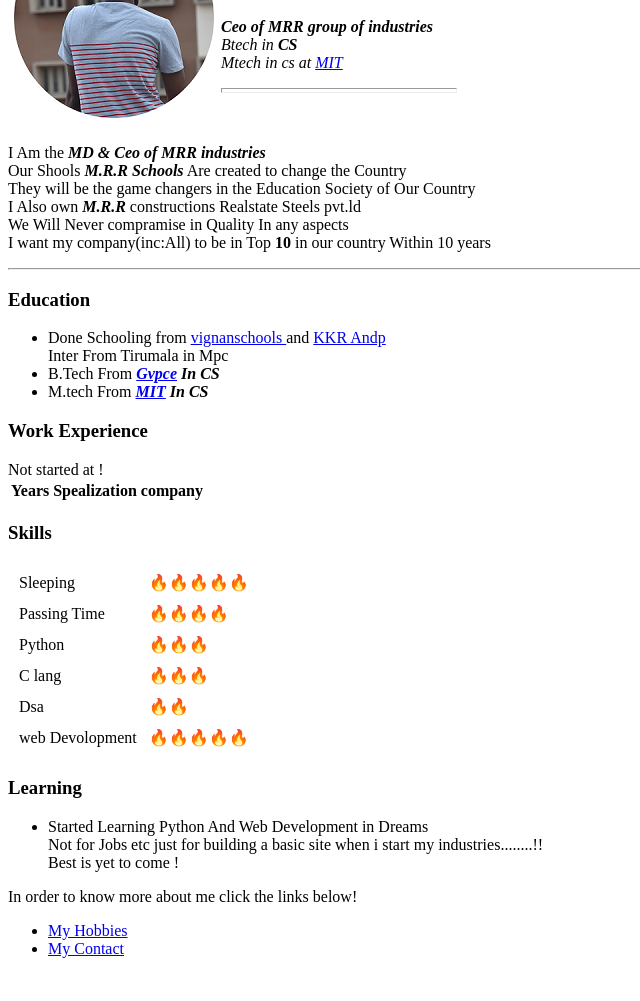
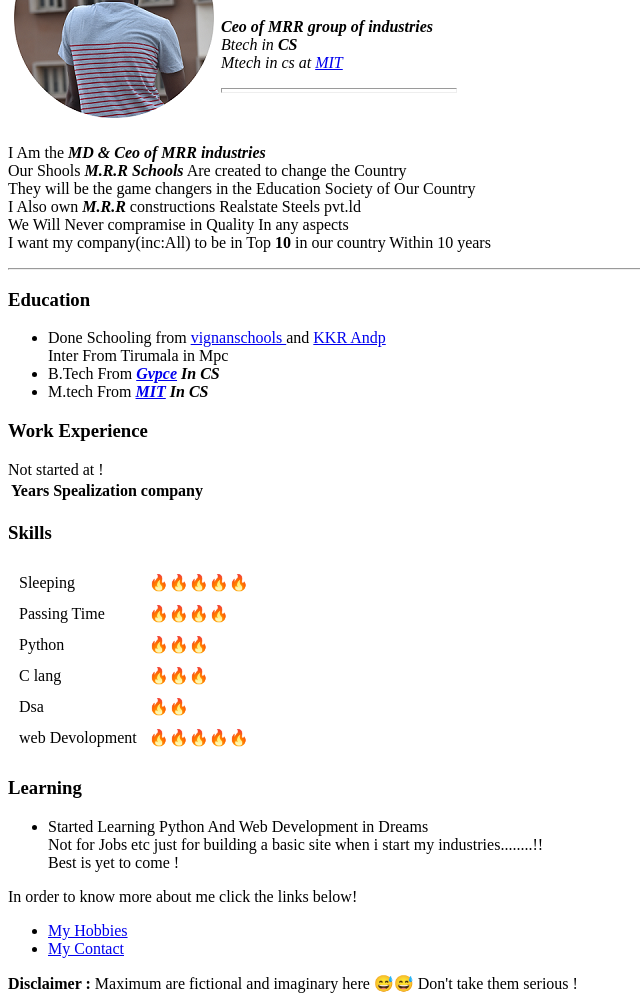
Before and after one commit to RakeshReddy45/firstsite, a plain HTML site: page index.html in a window 1280 px wide. Shown: the part 96-1097 px from the top of the page, without its empty margins (0-640 px from the left). Before the commit the page ends 1070 px from the top, so only its background shows below. Drawn offline with Linux system fonts and the light colour scheme.

Commit message:
Update index.html

```diff
--- a/index.html
+++ b/index.html
@@ -111,7 +111,8 @@
       <a href = "contact.html">My Contact</a>
     </li>
   </ul>
-
+  <strong>Disclaimer : </strong> Maximum are fictional and imaginary here 😅😅
+  Don't take them serious !
 
 
 </body>
```
